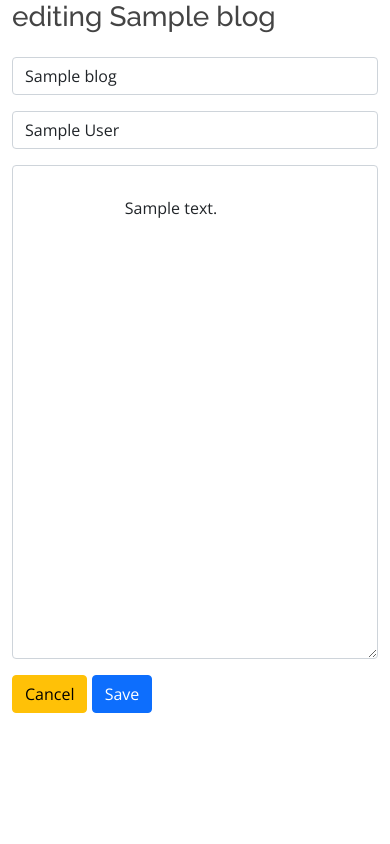
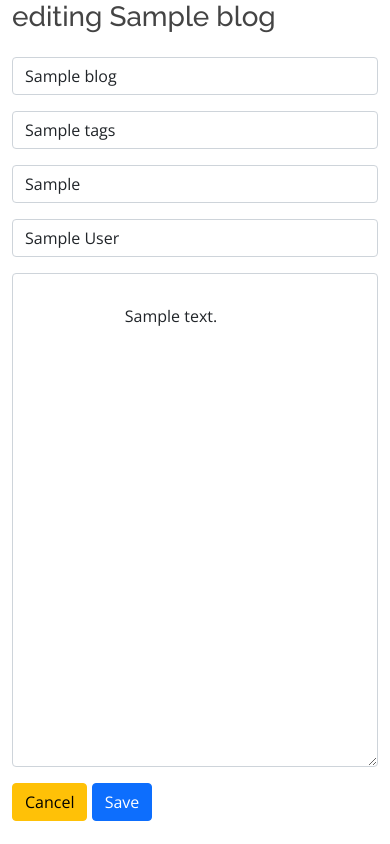
Before and after one commit to Yashkapure06/Blogging-Website, a Node server app: template views/edit.ejs in a window 390 px wide. Run offline with Node 20, Linux system fonts and the light colour scheme; the template is opened without the code that fills it: most values are stand-ins (such as "Sample title", 1, 10 or a date in 2020); data that the repository does not hold is empty; some libraries are stand-ins or nearby versions.

Commit message:
Added two new fields tags and keywords

```diff
--- a/views/edit.ejs
+++ b/views/edit.ejs
@@ -14,6 +14,13 @@
                 <div class="col-md-10 mb-3 form-group">
                     <input type="text" class="form-control" placeholder="Title" value="<%= blog.title %>" name="title" required>
 
+                </div>
+
+                <div class="col-md-10 mb-3 form-group">
+                    <input type="text" class="form-control" placeholder="Add Tags (Use comma as a seperator  ' , ' )" value="<%= blog.tags %>" name="tags" required>
+                </div>
+                <div class="col-md-10 mb-3 form-group">
+                    <input type="text" class="form-control" placeholder="Add Meta Keywords (Use comma as a seperator  ' , ' )" value="<%= blog.metaKeywords%>" name="tags" required>
                 </div>
 
                 <div class="col-md-10 mb-3 form-group">
```
